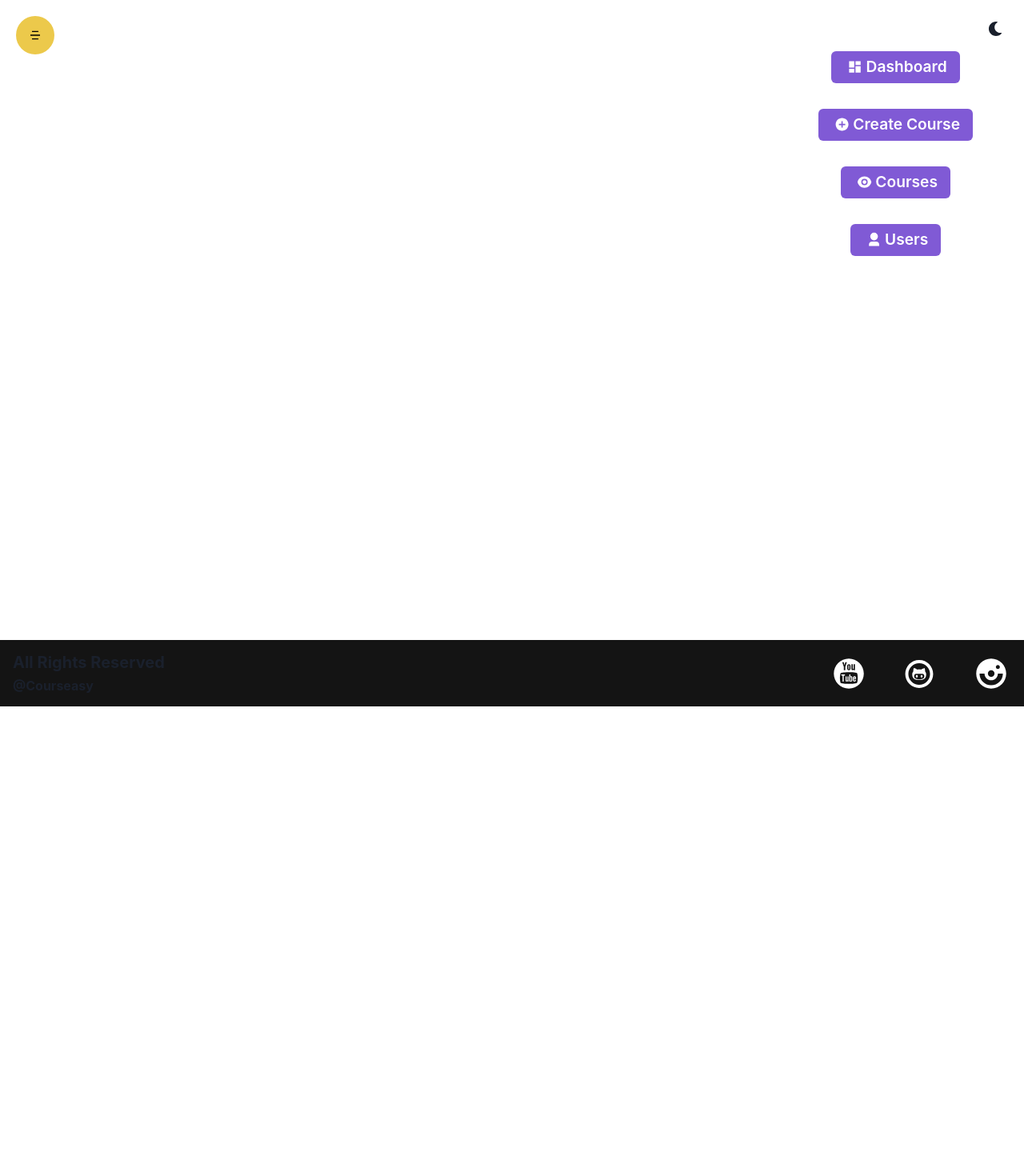
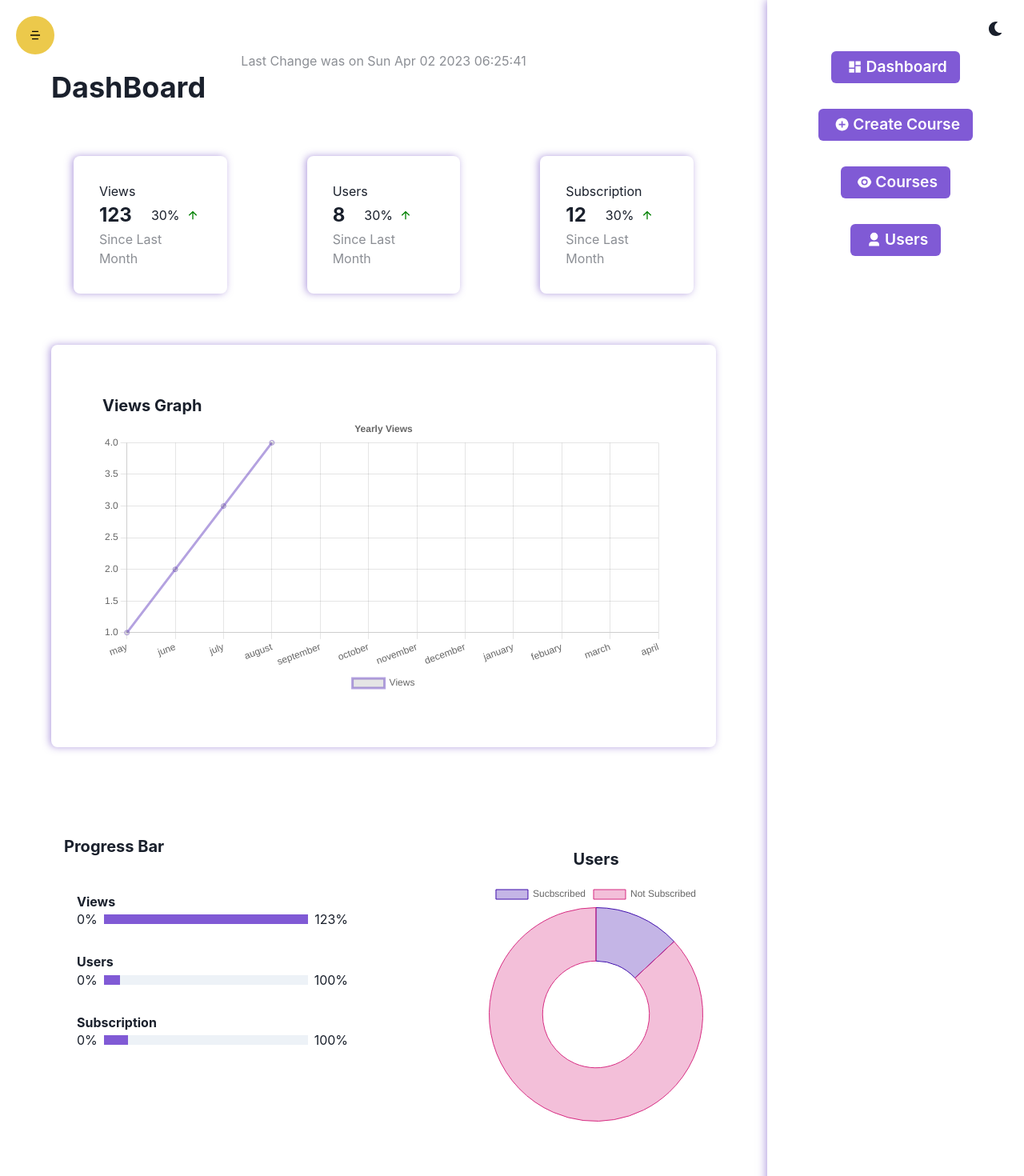
Before and after one commit to ragasxx/courseasy, a React (Create React App) app in the folder courseasy/: page /admin/dashboard in a window 1280 px wide. Shown: the top 1470 px of the page at 80% size. Before the commit the page ends 883 px from the top, so only its background shows below. Built offline with nearby package versions, Linux system fonts and the light colour scheme.

Commit message:
dashboard complete

```diff
--- /dev/null
+++ b/courseasy/src/components/Admin/Dashboard/Chart.js
@@ -0,0 +1,113 @@
+import React from 'react';
+import {
+  Chart as ChartJS,
+  CategoryScale,
+  LinearScale,
+  PointElement,
+  LineElement,
+  Title,
+  Tooltip,
+  ArcElement,
+  Legend,
+} from 'chart.js';
+
+import { Line, Doughnut } from 'react-chartjs-2';
+
+ChartJS.register(
+  CategoryScale,
+  LinearScale,
+  PointElement,
+  LineElement,
+  Title,
+  Tooltip,
+  ArcElement,
+  Legend
+);
+
+export const LineChart = () => {
+  const labels = getLastYearMonths();
+
+  const options = {
+    responsive: true,
+    plugins: {
+      legend: {
+        position: 'bottom',
+      },
+      title: {
+        display: true,
+        text: 'Yearly Views',
+      },
+    },
+  };
+
+  const data = {
+    labels,
+    datasets: [
+      {
+        label: 'Views',
+        data: [1, 2, 3, 4],
+        borderColor: 'rgba(107,70,193,0.5)',
+      },
+    ],
+  };
+
+  return <Line options={options} data={data}></Line>;
+};
+
+export const DoughnutChart = () => {
+  const data = {
+    labels: ['Sucbscribed', 'Not Subscribed'],
+    datasets: [
+      {
+        label: 'Views',
+        data: [3, 20],
+        borderColor: ['rgb(62,12,171)', 'rgb(214,43,129)'],
+        backgroundColor: ['rgba(62,12,171,0.3)', 'rgba(214,43,129,0.3)'],
+        borderWidth: 1,
+      },
+    ],
+  };
+
+  return <Doughnut data={data} />;
+};
+
+function getLastYearMonths() {
+  const labels = [];
+
+  const months = [
+    'january',
+    'febuary',
+    'march',
+    'april',
+    'may',
+    'june',
+    'july',
+    'august',
+    'september',
+    'october',
+    'november',
+    'december',
+  ];
+  const currentMonth = new Date().getMonth();
+  const remain = 11 - currentMonth;
+
+  for (let i = currentMonth; i < months.length; i--) {
+    const element = months[i];
+    labels.unshift(element);
+    if (i === 0) {
+      break;
+    }
+  }
+  console.log(labels);
+
+  for (let i = 11; i > currentMonth; i--) {
+    if (i === currentMonth) break;
+    const element = months[i];
+    labels.unshift(element);
+  }
+
+  console.log(labels);
+  return labels;
+}
+
+getLastYearMonths();
--- a/courseasy/src/components/Admin/Dashboard/Dashboard.jsx
+++ b/courseasy/src/components/Admin/Dashboard/Dashboard.jsx
@@ -1,10 +1,127 @@
 import React from 'react';
-import { Box, Grid } from '@chakra-ui/react';
+import {
+  Box,
+  Grid,
+  HStack,
+  Heading,
+  Progress,
+  Stack,
+  Text,
+} from '@chakra-ui/react';
 import Sidebar from '../Sidebar';
+import { RiArrowDownLine, RiArrowUpLine } from 'react-icons/ri';
+import { DoughnutChart, LineChart } from './Chart';
+
+const Bar = ({ title, value, profit }) => (
+  <Box py={'4'} px={['0', '20']}>
+    <Heading size={'sm'} children={title} />
+    <HStack w={'full'} alignItems={'center'}>
+      <Text children={`${profit ? 0 : -value}%`}></Text>
+      <Progress w={'full'} value={profit ? value : 0} colorScheme="purple" />
+      <Text children={`${value > 100 ? value : 100}%`} />
+    </HStack>
+  </Box>
+);
+
+const DataBox = ({ title, qty, qtyPercentage, profit }) => (
+  <Box
+    w={['full', '20%']}
+    boxShadow={'-2px 0 10px rgba(107,70,193,0.5)'}
+    p={'8'}
+    borderRadius={'lg'}
+  >
+    <Text children={title} />
+    <HStack spacing={'6'}>
+      <Text fontSize={'2xl'} fontWeight={'bold'} children={qty} />
+
+      <HStack>
+        <Text children={`${qtyPercentage}%`} />
+        {profit ? (
+          <RiArrowUpLine color="green" />
+        ) : (
+          <RiArrowDownLine color="red" />
+        )}
+      </HStack>
+    </HStack>
+    <Text children={'Since Last Month'} opacity={'0.5'} />
+  </Box>
+);
+
 const Dashboard = () => {
   return (
     <Grid minH={'100vh'} templateColumns={['1fr', '5fr 1fr']}>
-      <Box></Box>
+      <Box boxSizing="border-box" py={'16'} px={['4', '0']}>
+        <Text
+          textAlign={'center'}
+          opacity={0.5}
+          children={`Last Change was on ${String(new Date()).split('G')[0]}`}
+        ></Text>
+        <Heading
+          children="DashBoard"
+          ml={['0', '16']}
+          mb={'16'}
+          textAlign={['center', 'left']}
+        />
+        <Stack
+          direction={['column', 'row']}
+          minH={'24'}
+          justifyContent={'space-evenly'}
+        >
+          <DataBox title="Views" qty={123} qtyPercentage={30} profit={true} />
+          <DataBox title="Users" qty={8} qtyPercentage={30} profit={true} />
+          <DataBox
+            title="Subscription"
+            qty={12}
+            qtyPercentage={30}
+            profit={true}
+          />
+        </Stack>
+
+        <Box
+          m={['0', '16']}
+          borderRadius={'lg'}
+          p={['0', '16']}
+          mt={['4', '16']}
+          boxShadow={'-2px 0 10px rgba(107,70,193,0.5)'}
+        >
+          <Heading
+            textAlign={['center', 'left']}
+            size={'md'}
+            children={'Views Graph'}
+            pt={['8', '0']}
+          />
+
+          <LineChart />
+        </Box>
+
+        <Grid templateColumns={['1fr', '2fr 1fr']}>
+          <Box p={'4'}>
+            <Heading
+              textAlign={['center', 'left']}
+              size={'md'}
+              my={'8'}
+              ml={['0', '16']}
+              children="Progress Bar"
+            />
+
+            <Box>
+              <Bar profit={true} title="Views" value={123} />
+              <Bar profit={true} title="Users" value={8} />
+              <Bar profit={true} title="Subscription" value={12} />
+            </Box>
+          </Box>
+          <Box p={['0', '16']} boxSizing="border-box" py={'4'}>
+            <Heading
+              textAlign={'center'}
+              size={'md'}
+              mb={'4'}
+              children="Users"
+            />
+            <DoughnutChart />
+          </Box>
+        </Grid>
+      </Box>
+
       <Sidebar />
     </Grid>
   );
--- a/courseasy/src/components/Admin/Sidebar.jsx
+++ b/courseasy/src/components/Admin/Sidebar.jsx
@@ -10,7 +10,7 @@
 
 const Sidebar = () => {
   return (
-    <VStack spacing="8" p={'16'} boxShadow={'-2px 0 10px rgba(107,70,93,0.5'}>
+    <VStack spacing="8" p={'16'} boxShadow={'-2px 0 10px rgba(107,70,193,0.5)'}>
       <LinkButton
         url={'dashboard'}
         Icon={RiDashboardFill}
```
